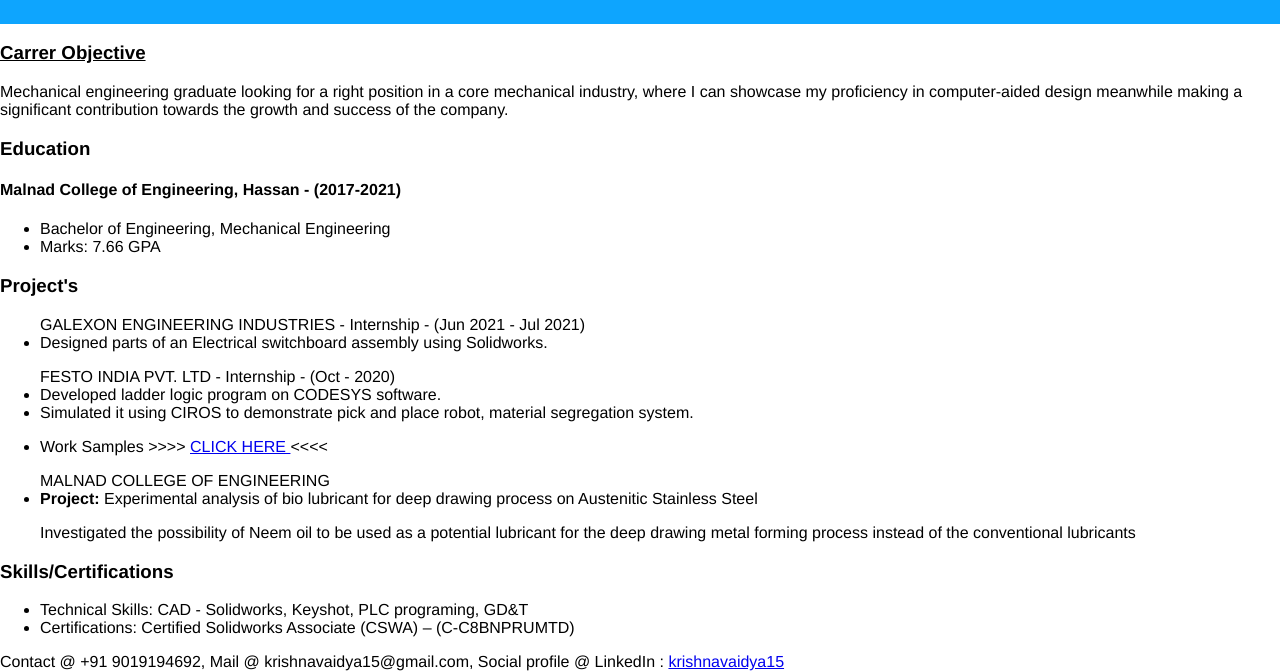
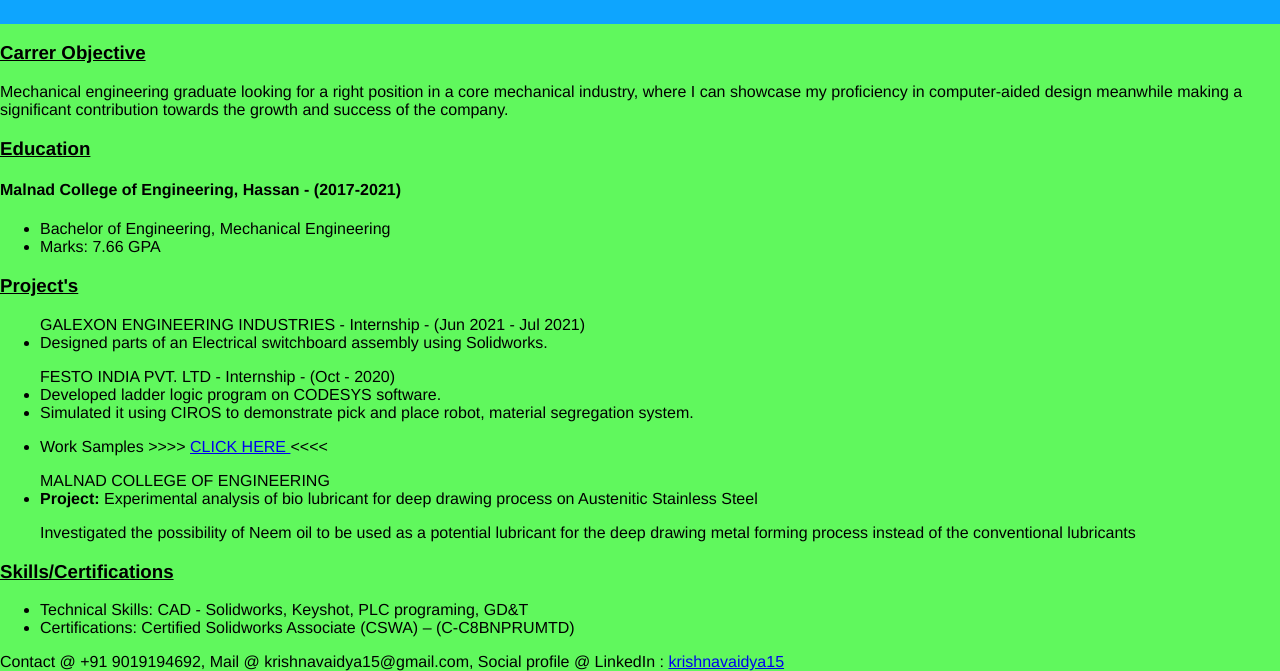
Before and after one commit to vaidya-kris/test_try, a plain HTML site: page index.html in a window 1280 px wide. Shown: the part 383-1054 px from the top of the page. Drawn offline with Linux system fonts and the light colour scheme; files whose address does not match are found by name.

Commit message:
gave body colur

```diff
--- a/index.html
+++ b/index.html
@@ -22,14 +22,14 @@
 		towards the growth and success of the company.
 	</p>
 
-	<h3>Education</h3>
+	<a><h3><u>Education</u></h3></a>
 	<h4>Malnad College of Engineering, Hassan - (2017-2021)</h4>
 	<ul>
 		<li>Bachelor of Engineering, Mechanical Engineering</li>
 		<li>Marks: 7.66 GPA </li>
 	</ul>
 
-	<h3>Project's</h3>
+	<h3><u>Project's</u></h3>
 
 	<ul>GALEXON ENGINEERING INDUSTRIES - Internship - (Jun 2021 - Jul 2021)
 		<li>Designed parts of an Electrical switchboard assembly using Solidworks.</li>
@@ -49,7 +49,7 @@
 			metal forming process instead of the conventional lubricants</p>
 	</ul>
 
-	<h3>Skills/Certifications</h3>
+	<h3><u>Skills/Certifications</u></h3>
 
 	<ul>
 
--- a/style.css
+++ b/style.css
@@ -19,3 +19,7 @@ header img{
 h1{
 	color: #7FFA45  ;
 }
+
+body{
+	background-color: #60F85D;
+}
```
